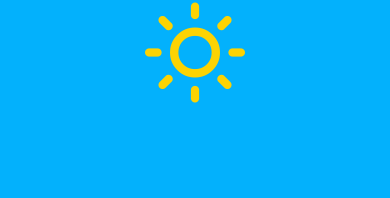
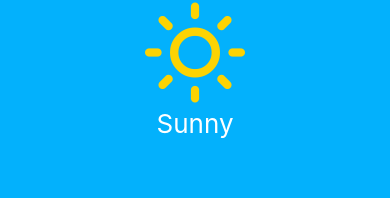
Before and after one commit to RafalG1991/react-native-test, a React Native app: screen / in a window 390 px wide. Shown: the part 98-296 px from the top of the page. Built offline with nearby package versions, Linux system fonts and the light colour scheme.

Commit message:
added new weather description element with own styling

```diff
--- a/src/screens/Dashboard.tsx
+++ b/src/screens/Dashboard.tsx
@@ -7,6 +7,7 @@ export const Dashboard = () => {
       <Text style={styles.cityName}>Warszawa</Text>
       <Text style={styles.temperature}>22° C</Text>
       <Feather name="sun" size={100} color="#fcd303" />
+      <Text style={styles.weather}>Sunny</Text>
     </View>
   );
 }
@@ -23,5 +24,8 @@ const styles = StyleSheet.create({
     fontSize: 50,
     color: "white",
   },
-
+  weather: {
+    fontSize: 26,
+    color: "white",
+  },
 });
```
